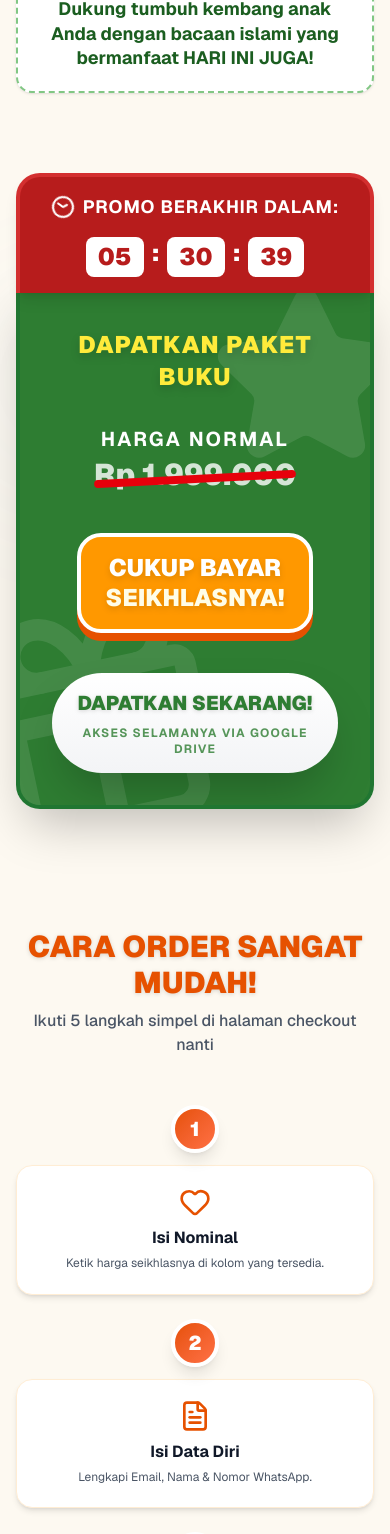
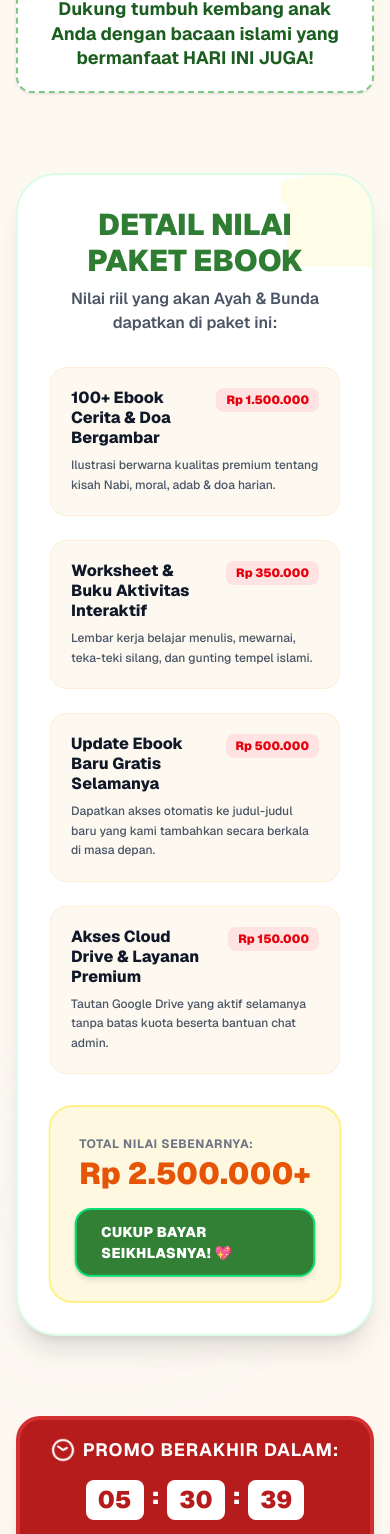
Before and after one commit to kerak-pluto/buku-anak, a Next.js app: page / in a window 390 px wide. Shown: the part 5018-6552 px from the top of the page. Built offline with nearby package versions, Linux system fonts and the light colour scheme.

Commit message:
feat: add package value breakdown in Rupiah and interactive hover jiggle/scale animations

```diff
--- a/app/page.tsx
+++ b/app/page.tsx
@@ -178,6 +178,21 @@ const App = () => {
         .animate-slideIn {
           animation: slideIn 0.3s ease-out;
         }
+        @keyframes jiggle {
+          0%, 100% { transform: scale(1) rotate(0deg); }
+          25% { transform: scale(1.05) rotate(-1.5deg); }
+          75% { transform: scale(1.05) rotate(1.5deg); }
+        }
+        .hover-jiggle:hover {
+          animation: jiggle 0.4s ease-in-out infinite;
+        }
+        @keyframes pulse-slow {
+          0%, 100% { transform: scale(1); opacity: 0.95; }
+          50% { transform: scale(1.02); opacity: 1; }
+        }
+        .animate-pulse-slow {
+          animation: pulse-slow 3s ease-in-out infinite;
+        }
       `}} />
 
       {/* --- 7. ORDER RUNNING TEXT (TOP BAR) --- */}
@@ -228,7 +243,7 @@ const App = () => {
         <div className="grid grid-cols-1 lg:grid-cols-12 gap-8 lg:gap-12 items-center">
           {/* Left Column: Text & CTA */}
           <div className="lg:col-span-7 text-center lg:text-left space-y-6">
-            <div className="inline-block bg-[#6D4C41] text-white px-6 py-2 rounded-full font-bold text-sm md:text-lg mb-2 shadow-md uppercase tracking-wide border-2 border-white">
+            <div className="inline-block bg-[#6D4C41] text-white px-6 py-2 rounded-full font-bold text-sm md:text-lg mb-2 shadow-md uppercase tracking-wide border-2 border-white hover-jiggle cursor-pointer transition">
               Perpustakaan Digital Anak Islam Terlengkap
             </div>
             <h1 className="text-3xl sm:text-5xl md:text-6xl font-extrabold leading-tight drop-shadow-sm uppercase">
@@ -394,7 +409,7 @@ const App = () => {
           </div>
 
           <div className="text-center mt-12">
-            <button onClick={() => window.location.href = 'http://lynk.id/wira_arfi/4ox99vo1n8vm/checkout'} className="bg-linear-to-r from-[#E65100] to-[#FF7043] text-white px-8 py-4 rounded-full font-bold text-lg shadow-lg border-2 border-orange-400 hover:shadow-xl transition transform hover:scale-105">
+            <button onClick={() => window.location.href = 'http://lynk.id/wira_arfi/4ox99vo1n8vm/checkout'} className="bg-linear-to-r from-[#E65100] to-[#FF7043] text-white px-8 py-4 rounded-full font-bold text-lg shadow-lg border-2 border-orange-400 hover:shadow-xl transition transform hover:scale-105 hover-jiggle">
               Dapatkan Semua Koleksi Ini Sekarang!
             </button>
           </div>
@@ -407,6 +422,52 @@ const App = () => {
             Dukung tumbuh kembang anak Anda dengan bacaan islami yang bermanfaat HARI INI JUGA!
           </p>
         </div>
+
+        {/* --- VALUE BREAKDOWN SECTION --- */}
+        <section className="max-w-4xl mx-auto bg-white rounded-[2.5rem] border-2 border-green-100 p-8 md:p-12 shadow-xl relative overflow-hidden">
+          {/* Decorative icons inside background */}
+          <div className="absolute -top-10 -right-10 text-yellow-100 pointer-events-none opacity-40">
+            <Gift size={150} fill="currentColor" strokeWidth={0} />
+          </div>
+
+          <div className="text-center mb-8 relative z-10">
+            <h2 className="text-3xl md:text-4xl font-black text-[#2E7D32] uppercase">Detail Nilai Paket Ebook</h2>
+            <p className="text-gray-600 font-semibold mt-2">Nilai riil yang akan Ayah & Bunda dapatkan di paket ini:</p>
+          </div>
+
+          <div className="grid grid-cols-1 md:grid-cols-2 gap-6 relative z-10 mb-8">
+            <ValueItem
+              title="100+ Ebook Cerita & Doa Bergambar"
+              value="Rp 1.500.000"
+              desc="Ilustrasi berwarna kualitas premium tentang kisah Nabi, moral, adab & doa harian."
+            />
+            <ValueItem
+              title="Worksheet & Buku Aktivitas Interaktif"
+              value="Rp 350.000"
+              desc="Lembar kerja belajar menulis, mewarnai, teka-teki silang, dan gunting tempel islami."
+            />
+            <ValueItem
+              title="Update Ebook Baru Gratis Selamanya"
+              value="Rp 500.000"
+              desc="Dapatkan akses otomatis ke judul-judul baru yang kami tambahkan secara berkala di masa depan."
+            />
+            <ValueItem
+              title="Akses Cloud Drive & Layanan Premium"
+              value="Rp 150.000"
+              desc="Tautan Google Drive yang aktif selamanya tanpa batas kuota beserta bantuan chat admin."
+            />
+          </div>
+
+          <div className="bg-[#FFF8E1] border-2 border-yellow-200 rounded-3xl p-6 flex flex-col md:flex-row items-center justify-between gap-4 relative z-10 animate-pulse-slow">
+            <div>
+              <span className="text-gray-500 font-bold uppercase text-xs tracking-wider">Total Nilai Sebenarnya:</span>
+              <div className="text-3xl font-black text-[#E65100]">Rp 2.500.000+</div>
+            </div>
+            <div className="bg-[#2E7D32] text-white px-6 py-3 rounded-2xl font-black text-sm uppercase tracking-wide border-2 border-green-400 shadow-md hover-jiggle cursor-default transition">
+              Cukup Bayar Seikhlasnya! 💖
+            </div>
+          </div>
+        </section>
 
         {/* --- 5. COUNTDOWN PROMO SEIKHLASNYA --- */}
         <section className="max-w-4xl mx-auto relative mt-8">
@@ -457,13 +518,13 @@ const App = () => {
                   </div>
                 </div>
 
-                <div className="bg-[#FF9800] text-white px-6 md:px-12 py-4 md:py-6 rounded-3xl md:rounded-4xl font-black text-center shadow-[0_8px_0_#E65100] md:shadow-[0_10px_0_#E65100] border-4 border-white transform transition hover:-translate-y-1 hover:shadow-[0_12px_0_#E65100] md:hover:shadow-[0_15px_0_#E65100] cursor-default mt-4 md:mt-0">
+                <div className="bg-[#FF9800] text-white px-6 md:px-12 py-4 md:py-6 rounded-3xl md:rounded-4xl font-black text-center shadow-[0_8px_0_#E65100] md:shadow-[0_10px_0_#E65100] border-4 border-white transform transition hover:-translate-y-1 hover:shadow-[0_12px_0_#E65100] md:hover:shadow-[0_15px_0_#E65100] cursor-default mt-4 md:mt-0 hover-jiggle animate-pulse-slow">
                   <span className="text-2xl sm:text-3xl md:text-5xl drop-shadow-md leading-tight text-white">CUKUP BAYAR<br /><span className="text-[#FFFDE7]">SEIKHLASNYA!</span></span>
                 </div>
               </div>
 
               {/* FINAL CTA BUTTON */}
-              <button onClick={() => window.location.href = 'http://lynk.id/wira_arfi/4ox99vo1n8vm/checkout'} className="group relative bg-linear-to-b from-white to-gray-100 hover:from-green-50 hover:to-white text-[#2E7D32] rounded-full px-6 md:px-16 py-4 md:py-6 shadow-2xl transform transition hover:scale-105 active:scale-95 w-full md:w-auto flex flex-col items-center justify-center gap-2">
+              <button onClick={() => window.location.href = 'http://lynk.id/wira_arfi/4ox99vo1n8vm/checkout'} className="group relative bg-linear-to-b from-white to-gray-100 hover:from-green-50 hover:to-white text-[#2E7D32] rounded-full px-6 md:px-16 py-4 md:py-6 shadow-2xl transform transition hover:scale-105 active:scale-95 w-full md:w-auto flex flex-col items-center justify-center gap-2 hover-jiggle">
                 <div className="flex items-center gap-3">
                   <span className="text-xl sm:text-2xl md:text-4xl font-black drop-shadow-sm">DAPATKAN SEKARANG!</span>
                   <MousePointerClick className="w-8 h-8 hidden md:block text-[#E65100] animate-bounce" />
@@ -670,7 +731,7 @@ const BookCover = ({ title, subtitle, bg, borderColor, isDark = false }: { title
 );
 
 const FeatureItem = ({ icon, title, desc }: { icon: React.ReactNode; title: string; desc: string }) => (
-  <div className="flex items-start space-x-5 group hover:bg-orange-50 p-4 rounded-2xl transition-colors border border-transparent hover:border-orange-100">
+  <div className="flex items-start space-x-5 group hover:bg-orange-50 p-4 rounded-2xl transition-all duration-300 border border-transparent hover:border-orange-100 hover:scale-102 hover:shadow-sm cursor-pointer">
     <div className="shrink-0 mt-1 bg-orange-100/50 p-4 rounded-2xl group-hover:bg-orange-200 transition-colors shadow-sm">
       {icon}
     </div>
@@ -682,14 +743,14 @@ const FeatureItem = ({ icon, title, desc }: { icon: React.ReactNode; title: stri
 );
 
 const BenefitIcon = ({ icon, text }: { icon: React.ReactNode; text: string }) => (
-  <div className="flex items-center space-x-3 bg-[#FDF9F1] px-5 py-3 rounded-xl shadow-sm border border-gray-200">
+  <div className="flex items-center space-x-3 bg-[#FDF9F1] px-5 py-3 rounded-xl shadow-sm border border-gray-200 hover:scale-105 hover:border-orange-200 hover:shadow-md transition-all duration-300 cursor-pointer">
     <div className="shrink-0 bg-white p-1.5 rounded-full shadow-sm">{icon}</div>
     <p className="text-sm font-bold text-gray-800 leading-tight">{text}</p>
   </div>
 );
 
 const TestimonialCard = ({ name, text, rating }: { name: string; text: string; rating: number }) => (
-  <div className="bg-white p-6 rounded-3xl shadow-md border border-yellow-100 relative pt-10 mt-6">
+  <div className="bg-white p-6 rounded-3xl shadow-md border border-yellow-100 relative pt-10 mt-6 hover:scale-105 hover:shadow-lg transition-all duration-300">
     <div className="absolute -top-6 left-1/2 transform -translate-x-1/2 bg-yellow-100 p-3 rounded-full border-4 border-white shadow-sm">
       <User className="w-8 h-8 text-yellow-600" />
     </div>
@@ -706,7 +767,7 @@ const TestimonialCard = ({ name, text, rating }: { name: string; text: string; r
 );
 
 const InfographicStep = ({ num, icon, title, desc }: { num: string; icon: React.ReactNode; title: string; desc: string }) => (
-  <div className="flex flex-col items-center text-center relative w-full">
+  <div className="flex flex-col items-center text-center relative w-full hover:scale-105 transition-all duration-300">
     <div className="bg-linear-to-br from-[#E65100] to-[#FF7043] text-white rounded-full w-12 h-12 md:w-16 md:h-16 flex items-center justify-center font-black text-xl md:text-2xl shadow-lg mb-3 md:mb-4 relative z-10 border-4 border-white shrink-0">
       {num}
     </div>
@@ -717,6 +778,16 @@ const InfographicStep = ({ num, icon, title, desc }: { num: string; icon: React.
       <h3 className="font-bold text-base md:text-lg text-gray-900 mb-1 md:mb-2">{title}</h3>
       <p className="text-xs md:text-sm text-gray-600 leading-relaxed">{desc}</p>
     </div>
+  </div>
+);
+
+const ValueItem = ({ title, value, desc }: { title: string; value: string; desc: string }) => (
+  <div className="bg-[#FDF9F1] border border-orange-100 rounded-2xl p-5 hover:border-orange-200 transition-all duration-300 hover:shadow-md group">
+    <div className="flex justify-between items-start gap-4 mb-2">
+      <h3 className="font-extrabold text-base md:text-lg text-gray-900 leading-tight group-hover:text-[#E65100] transition-colors">{title}</h3>
+      <span className="bg-red-100 text-red-600 text-xs font-black px-2.5 py-1 rounded-lg shrink-0">{value}</span>
+    </div>
+    <p className="text-xs md:text-sm text-gray-600 font-medium leading-relaxed">{desc}</p>
   </div>
 );
 
```
